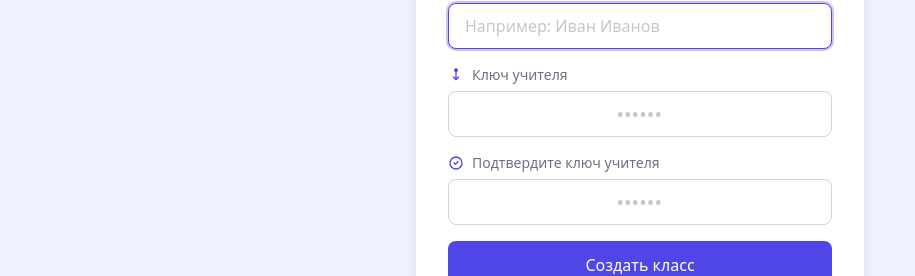
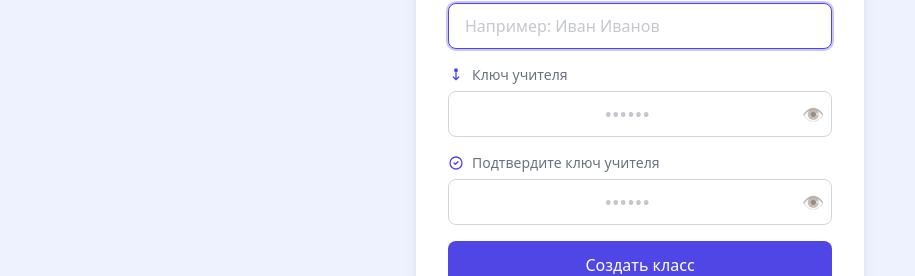
Before and after one commit to Trubik1/techno-park-october, a React (Vite) app in the folder frontend/: page /teacher/login in a window 1280 px wide. Both pictures are taken after a click on the button "Создать новый класс". Shown: the part 337-613 px from the top of the page, without its empty margins (0-915 px from the left). Built offline with nearby package versions, Linux system fonts and the light colour scheme.

Commit message:
feat: глаз/🙈 для показа/скрытия PIN

```diff
--- a/frontend/src/components/UserMenu.tsx
+++ b/frontend/src/components/UserMenu.tsx
@@ -10,6 +10,18 @@ interface QuizHistoryItem {
   totalQuestions: number;
   completedAt: string;
 }
+
+const PinInput: React.FC<{ value: string; onChange: (v: string) => void; placeholder: string }> = ({ value, onChange, placeholder }) => {
+  const [show, setShow] = useState(false);
+  return (
+    <div className="relative">
+      <input type={show ? 'text' : 'password'} className="input pr-10" placeholder={placeholder} value={value} onChange={e => onChange(e.target.value)} maxLength={10} />
+      <button type="button" onClick={() => setShow(!show)} className="absolute right-2 top-1/2 -translate-y-1/2 text-text-secondary/50 hover:text-text-secondary transition-colors text-lg">
+        {show ? '🙈' : '👁️'}
+      </button>
+    </div>
+  );
+};
 
 const PinResetModal: React.FC<{ teacherId: string; teacherName: string; onClose: () => void }> = ({ teacherId, teacherName, onClose }) => {
   const { showToast } = useToast();
@@ -46,9 +58,9 @@ const PinResetModal: React.FC<{ teacherId: string; teacherName: string; onClose:
         <h3 className="text-lg font-bold text-text-primary mb-4">Настройки учителя</h3>
         <div className="space-y-3">
           <input className="input" placeholder="Ваше имя" value={name} onChange={e => setName(e.target.value)} maxLength={100} />
-          <input type="password" className="input" placeholder="Старый PIN" value={oldPin} onChange={e => setOldPin(e.target.value)} maxLength={10} />
-          <input type="password" className="input" placeholder="Новый PIN (6-10 символов)" value={newPin} onChange={e => setNewPin(e.target.value)} maxLength={10} />
-          <input type="password" className="input" placeholder="Подтвердите новый PIN" value={confirmPin} onChange={e => setConfirmPin(e.target.value)} maxLength={10} />
+          <PinInput value={oldPin} onChange={setOldPin} placeholder="Старый PIN" />
+          <PinInput value={newPin} onChange={setNewPin} placeholder="Новый PIN (6-10 символов)" />
+          <PinInput value={confirmPin} onChange={setConfirmPin} placeholder="Подтвердите новый PIN" />
           {error && <p className="text-sm text-error">{error}</p>}
         </div>
         <div className="flex gap-3 mt-6">
--- a/frontend/src/pages/TeacherLogin.tsx
+++ b/frontend/src/pages/TeacherLogin.tsx
@@ -7,6 +7,8 @@ const TeacherLogin: React.FC = () => {
   const [name, setName] = useState('');
   const [pin, setPin] = useState('');
   const [confirmPin, setConfirmPin] = useState('');
+  const [showPin, setShowPin] = useState(false);
+  const [showConfirmPin, setShowConfirmPin] = useState(false);
   const [error, setError] = useState<string | null>(null);
   const [isLoading, setIsLoading] = useState(false);
   const navigate = useNavigate();
@@ -121,14 +123,19 @@ const TeacherLogin: React.FC = () => {
               </svg>
               Ключ учителя
             </label>
+            <div className="relative">
               <input
-              type="password"
+                type={showPin ? 'text' : 'password'}
                 value={pin}
                 onChange={(e) => setPin(e.target.value)}
                 placeholder="••••••"
                 maxLength={10}
-              className="input text-center tracking-widest font-bold"
+                className="input text-center tracking-widest font-bold pr-10"
               />
+              <button type="button" onClick={() => setShowPin(!showPin)} className="absolute right-2 top-1/2 -translate-y-1/2 text-text-secondary/50 hover:text-text-secondary transition-colors text-lg">
+                {showPin ? '🙈' : '👁️'}
+              </button>
+            </div>
           </div>
           {isRegister && (
             <div>
@@ -138,14 +145,19 @@ const TeacherLogin: React.FC = () => {
                 </svg>
                 Подтвердите ключ учителя
               </label>
+              <div className="relative">
                 <input
-                type="password"
+                  type={showConfirmPin ? 'text' : 'password'}
                   value={confirmPin}
                   onChange={(e) => setConfirmPin(e.target.value)}
                   placeholder="••••••"
                   maxLength={10}
-                className="input text-center tracking-widest font-bold"
+                  className="input text-center tracking-widest font-bold pr-10"
                 />
+                <button type="button" onClick={() => setShowConfirmPin(!showConfirmPin)} className="absolute right-2 top-1/2 -translate-y-1/2 text-text-secondary/50 hover:text-text-secondary transition-colors text-lg">
+                  {showConfirmPin ? '🙈' : '👁️'}
+                </button>
+              </div>
             </div>
           )}
 
```
Lines whose indentation alone changed are shown as unchanged.
